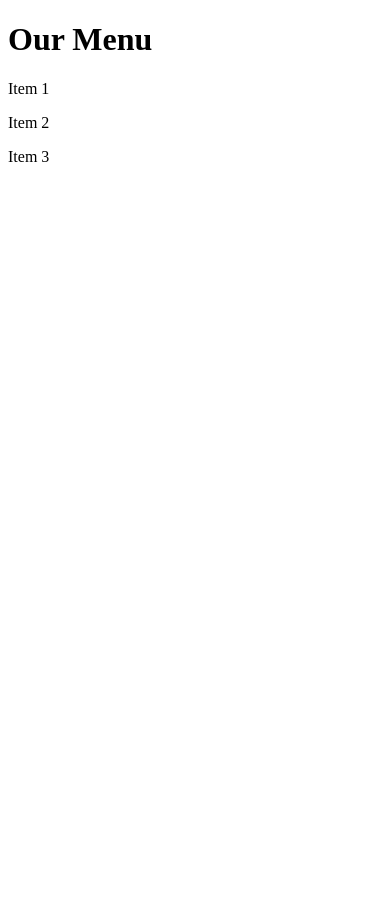
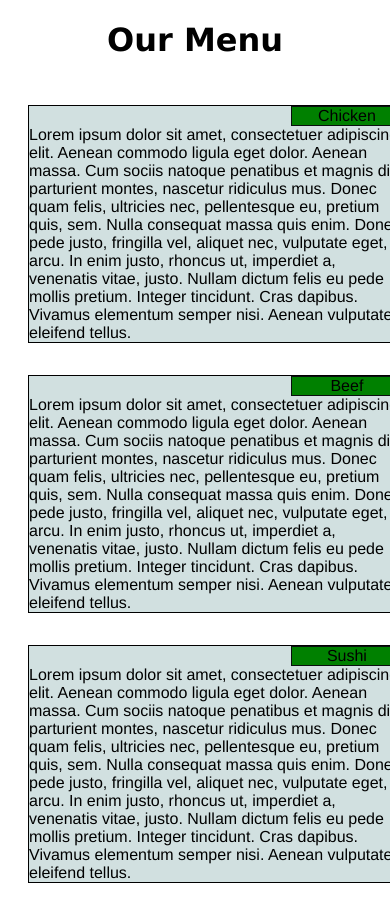
Before and after one commit to nanditha11/HTML_mod2_solution, a plain HTML site: page index.html in a window 390 px wide. Before the commit the page ends 844 px from the top, so only its background shows below. Drawn offline with Linux system fonts and the light colour scheme.

Commit message:
Updates to HTML and CSS
HTML : Made changes to reflect the correct text.
CSS:
1. Added boxes around titles
2. Fixed Heading
3. Added boxes for text and modified the text to meet requirements.
4. Adjusted it for Desktop, tablet and Mobile views.

```diff
--- a/css/module2_style.css
+++ b/css/module2_style.css
@@ -3,23 +3,38 @@
 /********** Base styles **********/
 * {
   box-sizing: border-box;
-}
+  margin:auto;}
+
 h1 {
-  margin-bottom: 15px;
+  margin-bottom: 30px;
   font-family: Verdana, Geneva, sans-serif;
+  position:relative;
+  text-align:center;
 }
 
 p {
   border: 1px solid black;
-  background-color: #A52A2A;
-  width: 90%;
-  height: 150px;
-  margin-right: auto;
-  margin-left: auto;
+  background-color: #d1e0e0;
+  width: 100%;
+  height: 100%;
+  position:relative;
   font-family: Helvetica;
-  color: white;
+  color: black;
+  float:left;
+  clear:both;
+  margin-left:20px;
+  margin-right:20px;
+    }
+span1, span2, span3{
+  float:right;
+  border: 1px solid black;
+  width:30%;
+  text-align:center;
+  background-color: green;
+  margin-left:90%;
+  border-color: #0a0f0f;
+  box-sizing: border-box;
 }
-
 /* Simple Responsive Framework. */
 .row {
   width: 100%;
@@ -29,7 +44,7 @@ p {
 @media (min-width: 992px) {
   .col-lg-1, .col-lg-2, .col-lg-3, .col-lg-4, .col-lg-5, .col-lg-6, .col-lg-7, .col-lg-8, .col-lg-9, .col-lg-10, .col-lg-11, .col-lg-12 {
     float: left;
-    border: 1px solid green;
+
   }
   .col-lg-1 {
     width: 8.33%;
@@ -73,7 +88,7 @@ p {
 @media (min-width: 768px) and (max-width: 991px) {
   .col-md-1, .col-md-2, .col-md-3, .col-md-4, .col-md-5, .col-md-6, .col-md-7, .col-md-8, .col-md-9, .col-md-10, .col-md-11, .col-md-12 {
     float: left;
-    border: 1px solid green;
+
   }
   .col-md-1 {
     width: 8.33%;
@@ -115,44 +130,44 @@ p {
 
 /********** Small devices only **********/
 @media (max-width: 767px) {
-  .col-md-1, .col-md-2, .col-md-3, .col-md-4, .col-md-5, .col-md-6, .col-md-7, .col-md-8, .col-md-9, .col-md-10, .col-md-11, .col-md-12 {
+  .col-xs-1, .col-xs-2, .col-xs-3, .col-xs-4, .col-xs-5, .col-xs-6, .col-xs-7, .col-xs-8, .col-xs-9, .col-xs-10, .col-xs-11, .col-xs-12 {
     float: left;
-    border: 1px solid green;
-  }
-  .col-md-1 {
+    width:100%;
+      }
+  .col-xs-1 {
     width: 8.33%;
   }
-  .col-md-2 {
+  .col-xs-2 {
     width: 16.66%;
   }
-  .col-md-3 {
+  .col-xs-3 {
     width: 25%;
   }
-  .col-md-4 {
+  .col-xs-4 {
     width: 33.33%;
   }
-  .col-md-5 {
+  .col-xs-5 {
     width: 41.66%;
   }
-  .col-md-6 {
+  .col-xs-6 {
     width: 50%;
   }
-  .col-md-7 {
+  .col-xs-7 {
     width: 58.33%;
   }
-  .col-md-8 {
+  .col-xs-8 {
     width: 66.66%;
   }
-  .col-md-9 {
+  .col-xs-9 {
     width: 74.99%;
   }
-  .col-md-10 {
+  .col-xs-10 {
     width: 83.33%;
   }
-  .col-md-11 {
+  .col-xs-11 {
     width: 91.66%;
   }
-  .col-md-12 {
+  .col-xs-12 {
     width: 100%;
   }
 }
--- a/index.html
+++ b/index.html
@@ -3,16 +3,31 @@
 <head>
 <meta charset="utf-8">
 <meta name="viewport" content="width=device-width, initial-scale=1">
-<title>Responsive Layout</title>
-<link rel="stylesheet" href="css/styles.css">
+<title>Assignent Solution for Module2</title>
+<!--<link rel="stylesheet" href="css/module2_style.css"> -->
+<link rel="stylesheet" type="text/css" href="css/module2_style.css">
 </head>
 <body>
 <h1>Our Menu</h1>
 
 <div class="row">
-  <div class="col-lg-3 col-md-6 col-xs-12"><p>Item 1</p></div>
-  <div class="col-lg-3 col-md-6 col-xs-12"><p>Item 2</p></div>
-  <div class="col-lg-3 col-md-6 col-xs-12"><p>Item 3</p></div>
+  <div class="col-lg-4 col-md-6 col-xs-12">
+  	<p>
+  		<span1>Chicken</span1>  	Lorem ipsum dolor sit amet, consectetuer adipiscing elit. Aenean commodo ligula eget dolor. Aenean massa. Cum sociis natoque penatibus et magnis dis parturient montes, nascetur ridiculus mus. Donec quam felis, ultricies nec, pellentesque eu, pretium quis, sem. Nulla consequat massa quis enim. Donec pede justo, fringilla vel, aliquet nec, vulputate eget, arcu. In enim justo, rhoncus ut, imperdiet a, venenatis vitae, justo. Nullam dictum felis eu pede mollis pretium. Integer tincidunt. Cras dapibus. Vivamus elementum semper nisi. Aenean vulputate eleifend tellus.
+  	</p>
+  </div>
+  <div class="col-lg-4 col-md-6 col-xs-12">
+  	<p>
+  		<span2>Beef</span2>
+  		Lorem ipsum dolor sit amet, consectetuer adipiscing elit. Aenean commodo ligula eget dolor. Aenean massa. Cum sociis natoque penatibus et magnis dis parturient montes, nascetur ridiculus mus. Donec quam felis, ultricies nec, pellentesque eu, pretium quis, sem. Nulla consequat massa quis enim. Donec pede justo, fringilla vel, aliquet nec, vulputate eget, arcu. In enim justo, rhoncus ut, imperdiet a, venenatis vitae, justo. Nullam dictum felis eu pede mollis pretium. Integer tincidunt. Cras dapibus. Vivamus elementum semper nisi. Aenean vulputate eleifend tellus.
+  	</p>
+  </div>
+  <div class="col-lg-4 col-md-12 col-xs-12">
+  	<p>
+  		<span3>Sushi</span3>
+  	  	Lorem ipsum dolor sit amet, consectetuer adipiscing elit. Aenean commodo ligula eget dolor. Aenean massa. Cum sociis natoque penatibus et magnis dis parturient montes, nascetur ridiculus mus. Donec quam felis, ultricies nec, pellentesque eu, pretium quis, sem. Nulla consequat massa quis enim. Donec pede justo, fringilla vel, aliquet nec, vulputate eget, arcu. In enim justo, rhoncus ut, imperdiet a, venenatis vitae, justo. Nullam dictum felis eu pede mollis pretium. Integer tincidunt. Cras dapibus. Vivamus elementum semper nisi. Aenean vulputate eleifend tellus.
+  	  </p>
+  </div>
 </div>
 
 </body>
```
